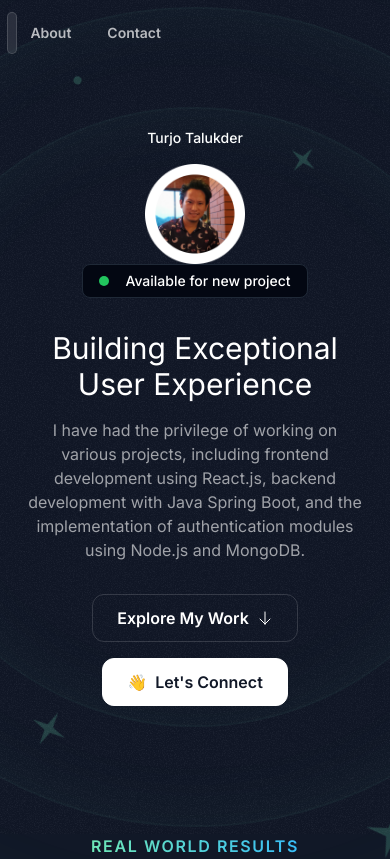
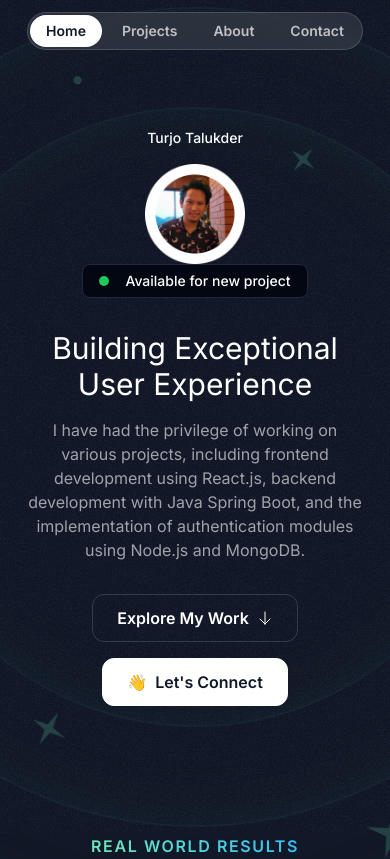
Before and after one commit to turjot55/protfolio, a Next.js app: page / in a window 390 px wide. Shown: the top 859 px of the page. Built offline with nearby package versions, Linux system fonts and the light colour scheme; a web font is replaced by a local one.

Commit message:
css changed

```diff
--- a/src/sections/Header.tsx
+++ b/src/sections/Header.tsx
@@ -1,4 +1,27 @@
+// export const Header = () => {
+//   return (
+//     <div className="flex justify-center items-center fixed top-3 w-full z-10">
+//       <nav className="flex gap-1 p-0.5 border border-white/15 rounded-full bg-white/10 backdrop-blur">
+//         <a href="#" className="nav-item ">
+//           Home
+//         </a>
+//         <a href="#" className="nav-item">
+//           Projects
+//         </a>
+//         <a href="#" className="nav-item">
+//           About
+//         </a>
+//         <a
+//           href="#"
+//           className="nav-item bg-white text-gray-900 hover:bg-white/70 hover:text-gray-900">
+//           Contact
+//         </a>
+//       </nav>
+//     </div>
+//   );
+// };
 "use client";
+
 import { useState, useEffect } from "react";
 
 export const Header: React.FC = () => {
@@ -17,7 +40,9 @@ export const Header: React.FC = () => {
 
   useEffect(() => {
     window.addEventListener("scroll", handleScroll);
-    return () => window.removeEventListener("scroll", handleScroll);
+    return () => {
+      window.removeEventListener("scroll", handleScroll);
+    };
   }, []);
 
   const getNavItemClass = (section: string) => {
@@ -27,8 +52,8 @@ export const Header: React.FC = () => {
   };
 
   return (
-    <div className="fixed  top-3 w-full z-10 flex justify-center px-3   pr-[500px]">
-      <nav className="flex flex-wrap sm:flex-nowrap justify-center items-center gap-2 sm:gap-1 p-1 border border-white/15 rounded-full bg-white/10 backdrop-blur-sm w-full max-w-xs sm:max-w-fit">
+    <div className="flex justify-center items-center fixed top-3 px-0 w-full z-10 xm:pr-[700px]">
+      <nav className="flex gap-1 p-0.5 border border-white/15 rounded-full bg-white/10 backdrop-blur">
         <a href="#home" className={getNavItemClass("home")}>
           Home
         </a>
--- a/tailwind.config.ts
+++ b/tailwind.config.ts
@@ -9,9 +9,10 @@ const config: Config = {
   ],
   theme: {
     screens: {
-      sm: "375px",
-      md: "768px",
-      lg: "1200px",
+      xs: "375px",
+  sm: "640px",
+  md: "768px",
+  lg: "1200px",
     },
     container: {
       center: true,
```
